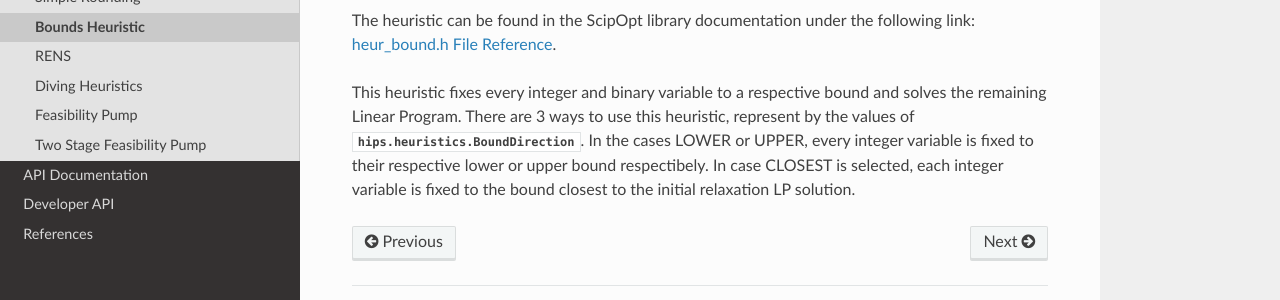
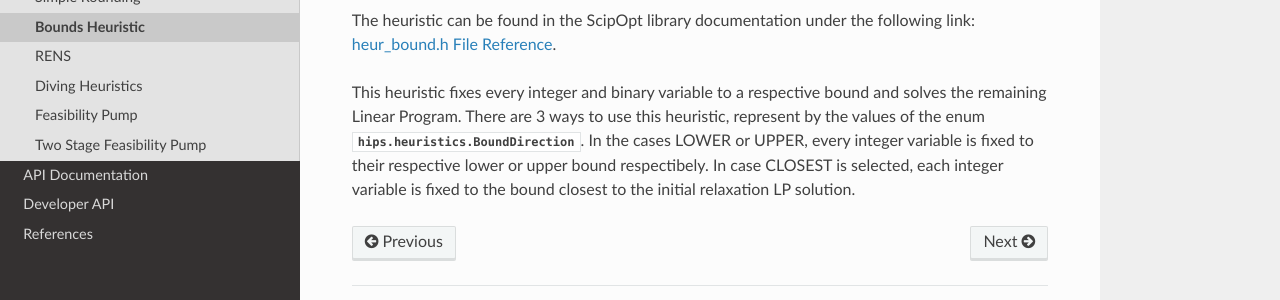
Before and after one commit to cxlvinchau/hips, a Sphinx documentation site: the page built from docs/heur/bounds.rst, in a window 1280 px wide. Shown: the part 271-571 px from the top of the page. Built offline with Sphinx 7.4.7 and the Read the Docs theme 2.0.0, drawn with Linux system fonts in a browser that asks for light colours.

Commit message:
adjusted references in bounds and simple rounding

```diff
--- a/docs/api.rst
+++ b/docs/api.rst
@@ -62,6 +62,7 @@ _________
    hips.Comparator
    hips.VarTypes
    hips.VariableBound
+   hips.HeuristicStatus
 
 
 Loader and Tracker
--- a/docs/heur/bounds.rst
+++ b/docs/heur/bounds.rst
@@ -10,6 +10,6 @@ The heuristic can be found in the ScipOpt library documentation under the follow
 `heur_bound.h File Reference <https://www.scipopt.org/doc/html/heur__bound_8h.php>`_.
 
 This heuristic fixes every integer and binary variable to a respective bound and solves the remaining Linear Program.
-There are 3 ways to use this heuristic, represent by the values of :class:`hips.heuristics.BoundDirection`.
-In the cases :ref:`LOWER <src/hips/heuristics/_bounds.py:14>` or :ref:`UPPER <src/hips/heuristics/_bounds.py:15>`, every integer variable is fixed to their respective lower or upper bound respectibely.
+There are 3 ways to use this heuristic, represent by the values of the enum :class:`hips.heuristics.BoundDirection`.
+In the cases :ref:`LOWER <src/hips/constants.py:61>` or :ref:`UPPER <src/hips/heuristics/_bounds.py:15>`, every integer variable is fixed to their respective lower or upper bound respectibely.
 In case :ref:`CLOSEST <src/hips/heuristics/_bounds.py:16>` is selected, each integer variable is fixed to the bound closest to the initial relaxation LP solution.
```
Also changed, not shown: 1 other file.
